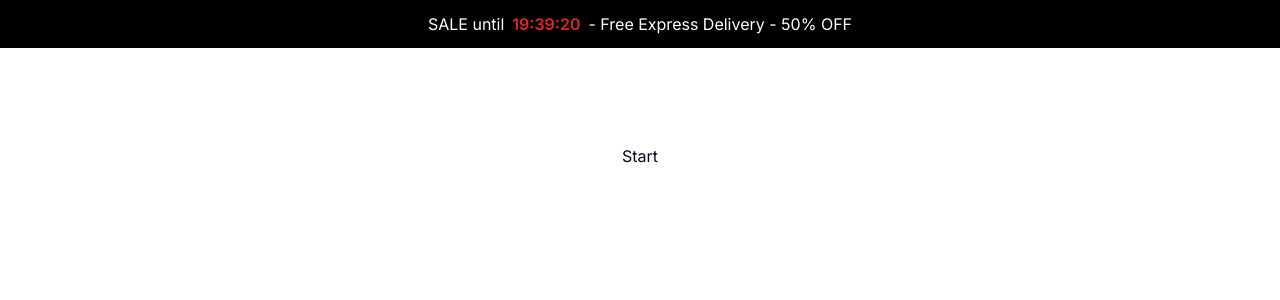
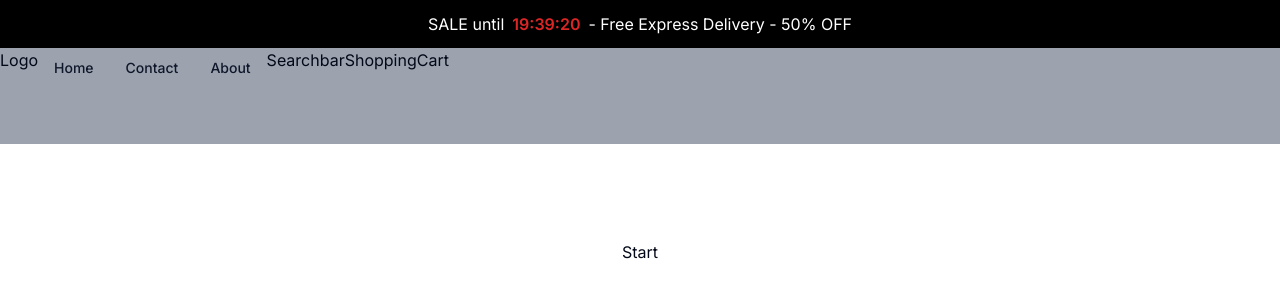
Before and after one commit to DayanWalter/satschool, a Next.js app: page / in a window 1280 px wide. Shown: the top 300 px of the page. Built offline with nearby package versions, Linux system fonts and the light colour scheme.

Commit message:
Added Button to Header

```diff
--- a/package.json
+++ b/package.json
@@ -9,6 +9,7 @@
     "lint": "next lint"
   },
   "dependencies": {
+    "@radix-ui/react-slot": "^1.0.2",
     "class-variance-authority": "^0.7.0",
     "clsx": "^2.1.0",
     "lucide-react": "^0.357.0",
--- a/src/app/layout.tsx
+++ b/src/app/layout.tsx
@@ -2,6 +2,7 @@
 import { Inter } from "next/font/google";
 import "./globals.css";
 import TopHeader from "@/components/TopHeader";
+import Header from "@/components/Header";
 
 const inter = Inter({ subsets: ["latin"] });
 
@@ -19,7 +20,7 @@
     <html lang='en'>
       <body className={inter.className}>
         <TopHeader />
-        {/* <Header /> */}
+        <Header />
         {children}
         {/* <Footer/> */}
       </body>
--- /dev/null
+++ b/src/components/Header.tsx
@@ -0,0 +1,17 @@
+import React from "react";
+import { Button } from "@/components/ui/button";
+
+export default function Header() {
+  return (
+    <div className='h-24 bg-gray-400 flex'>
+      <div className='hidden sm:block'>Logo</div>
+      <div>
+        <Button variant='link'>Home</Button>
+        <Button variant='link'>Contact</Button>
+        <Button variant='link'>About</Button>
+      </div>
+      <div>Searchbar</div>
+      <div>ShoppingCart</div>
+    </div>
+  );
+}
--- /dev/null
+++ b/src/components/ui/button.tsx
@@ -0,0 +1,56 @@
+import * as React from "react"
+import { Slot } from "@radix-ui/react-slot"
+import { cva, type VariantProps } from "class-variance-authority"
+
+import { cn } from "@/lib/utils"
+
+const buttonVariants = cva(
+  "inline-flex items-center justify-center whitespace-nowrap rounded-md text-sm font-medium ring-offset-background transition-colors focus-visible:outline-none focus-visible:ring-2 focus-visible:ring-ring focus-visible:ring-offset-2 disabled:pointer-events-none disabled:opacity-50",
+  {
+    variants: {
+      variant: {
+        default: "bg-primary text-primary-foreground hover:bg-primary/90",
+        destructive:
+          "bg-destructive text-destructive-foreground hover:bg-destructive/90",
+        outline:
+          "border border-input bg-background hover:bg-accent hover:text-accent-foreground",
+        secondary:
+          "bg-secondary text-secondary-foreground hover:bg-secondary/80",
+        ghost: "hover:bg-accent hover:text-accent-foreground",
+        link: "text-primary underline-offset-4 hover:underline",
+      },
+      size: {
+        default: "h-10 px-4 py-2",
+        sm: "h-9 rounded-md px-3",
+        lg: "h-11 rounded-md px-8",
+        icon: "h-10 w-10",
+      },
+    },
+    defaultVariants: {
+      variant: "default",
+      size: "default",
+    },
+  }
+)
+
+export interface ButtonProps
+  extends React.ButtonHTMLAttributes<HTMLButtonElement>,
+    VariantProps<typeof buttonVariants> {
+  asChild?: boolean
+}
+
+const Button = React.forwardRef<HTMLButtonElement, ButtonProps>(
+  ({ className, variant, size, asChild = false, ...props }, ref) => {
+    const Comp = asChild ? Slot : "button"
+    return (
+      <Comp
+        className={cn(buttonVariants({ variant, size, className }))}
+        ref={ref}
+        {...props}
+      />
+    )
+  }
+)
+Button.displayName = "Button"
+
+export { Button, buttonVariants }
```
Also changed, not shown: 1 other file (tests, documents, lock files or other folders).
